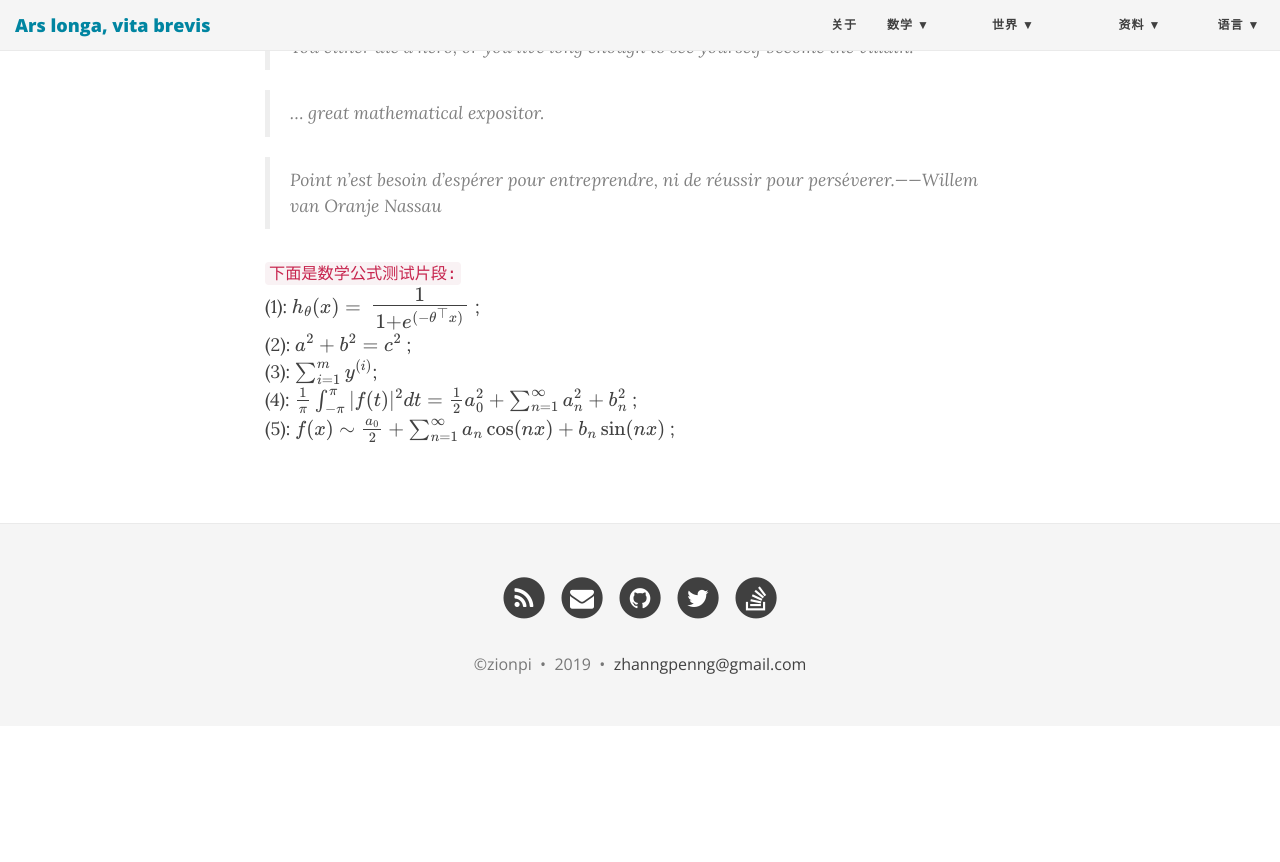
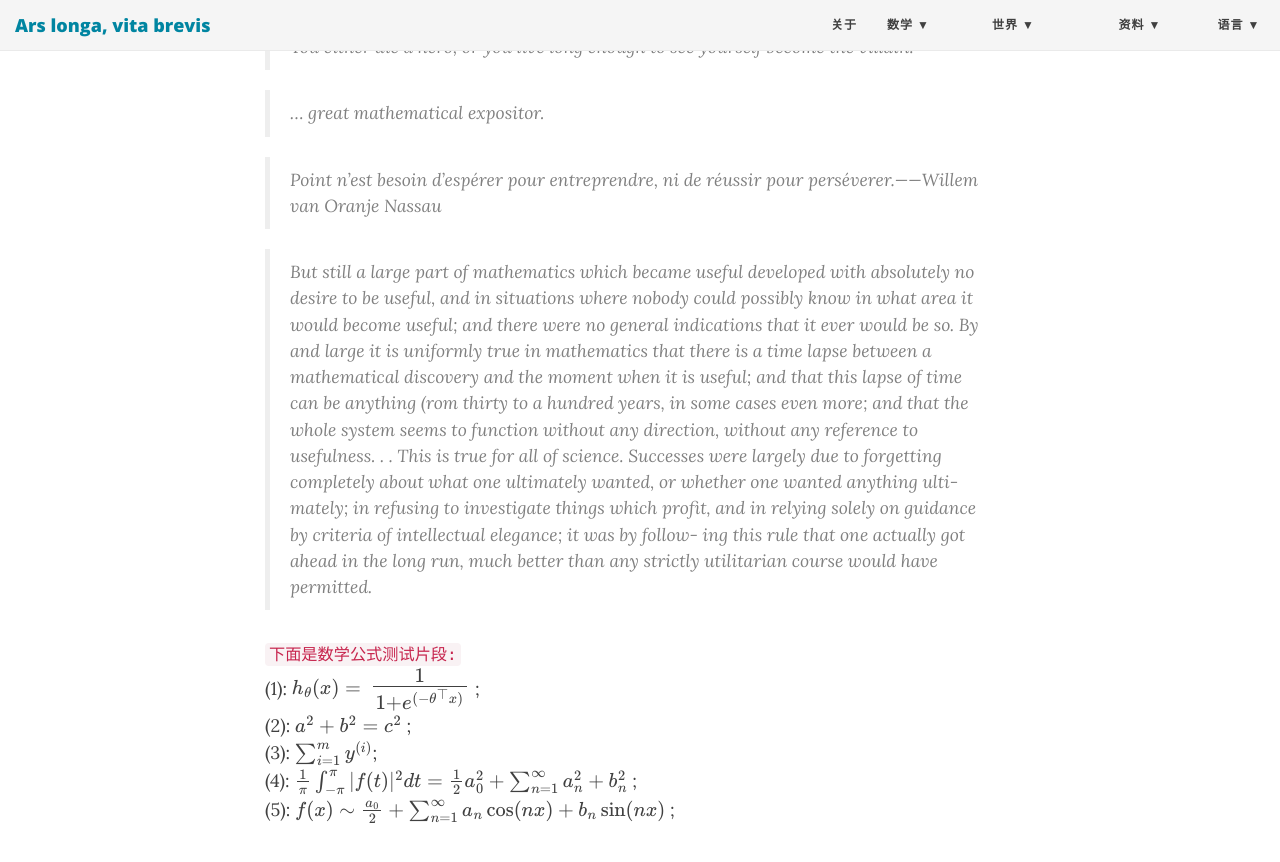
Before and after one commit to ZionPi/zionpi.github.io, a Jekyll site: the page built from about.md, in a window 1280 px wide and 900 px high, scrolled down 1103 px. Shown: the top 862 px of the window. Built offline with Jekyll 4.4.1, drawn with Linux system fonts in a browser that asks for light colours; nearby versions of some CDN libraries; formulas are drawn with MathJax 3; before the commit the page ends 1829 px from its top, so only the background shows below that.

Commit message:
Update about.md

```diff
--- a/about.md
+++ b/about.md
@@ -33,6 +33,22 @@ And know the place for the first time
 
 > Point n'est besoin d'espérer pour entreprendre, ni de réussir pour perséverer.——Willem van Oranje Nassau
 
+> But still a large part of mathematics which became useful developed
+with absolutely no desire to be useful, and in situations where nobody
+could possibly know in what area it would become useful; and there
+were no general indications that it ever would be so. By and large it is
+uniformly true in mathematics that there is a time lapse between a
+mathematical discovery and the moment when it is useful; and that this
+lapse of time can be anything (rom thirty to a hundred years, in some
+cases even more; and that the whole system seems to function without
+any direction, without any reference to usefulness. . . This is true for
+all of science. Successes were largely due to forgetting completely about
+what one ultimately wanted, or whether one wanted anything ulti-
+mately; in refusing to investigate things which profit, and in relying
+solely on guidance by criteria of intellectual elegance; it was by follow-
+ing this rule that one actually got ahead in the long run, much better
+than any strictly utilitarian course would have permitted.
+
  `下面是数学公式测试片段:`
  (1): $h_\theta(x) = \Large\frac{1}{1 + \mathcal{e}^{(-\theta^\top x)}}$ ; <br/>
  (2): $a^2 + b^2 = c^2$ ; <br/>
```
